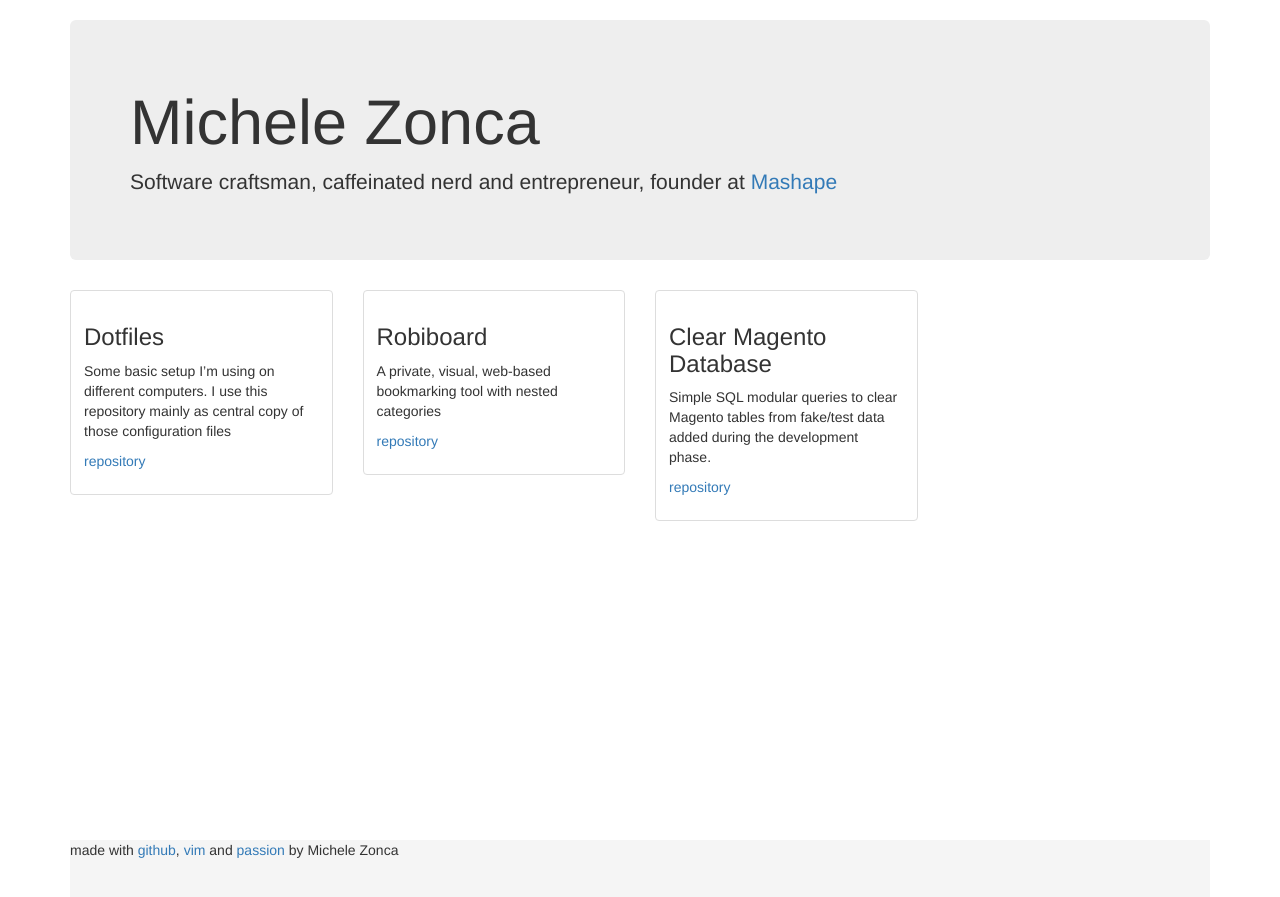
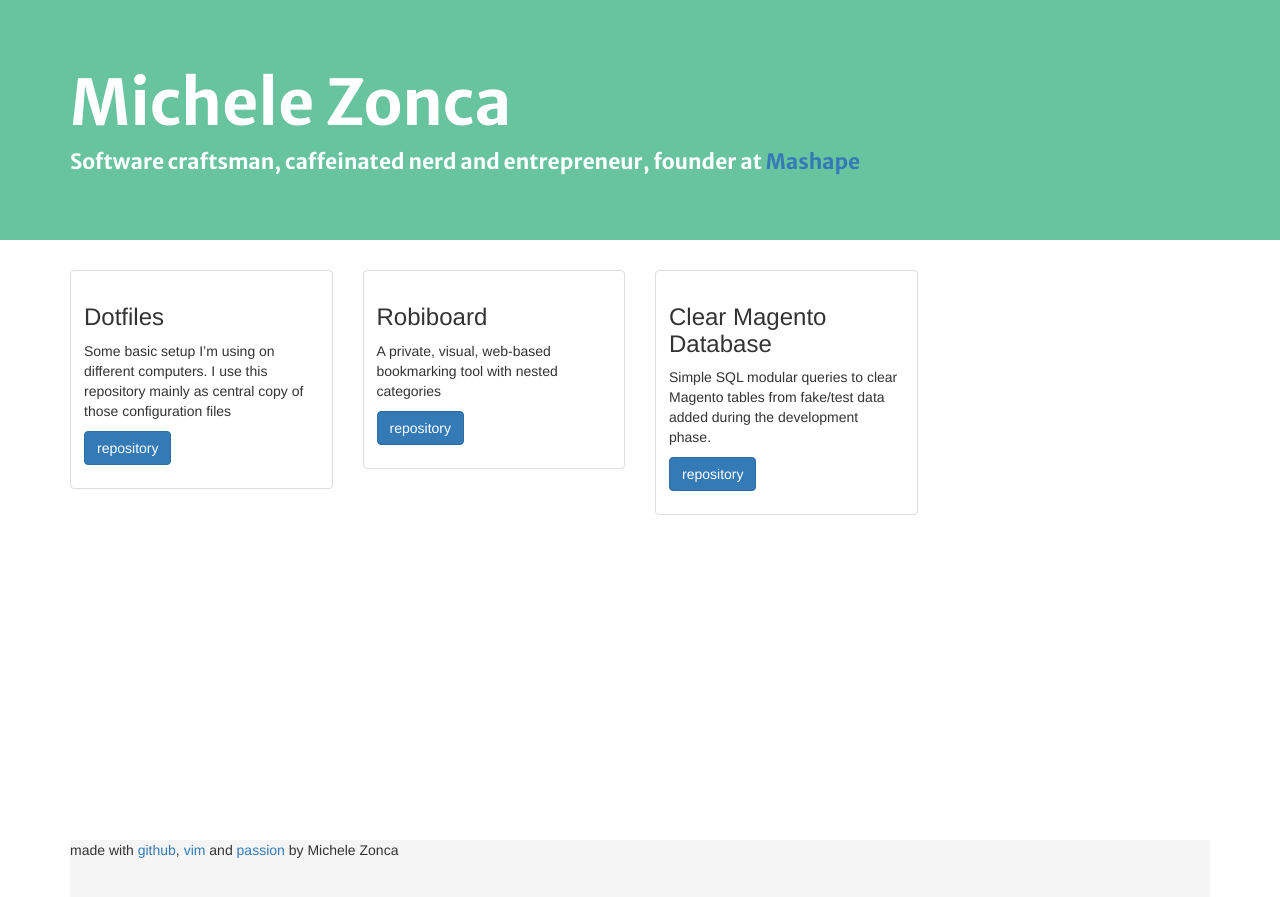
Before and after one commit to shatsar/shatsar.github.io, a Jekyll site: the page built from index.html, in a window 1280 px wide. Shown: the top 897 px of the page. Built offline with Jekyll 4.4.1, drawn with Linux system fonts in a browser that asks for light colours; nearby versions of some CDN libraries; Markdown is read by kramdown in place of the engine named in the settings.

Commit message:
typography and colors

```diff
--- a/_includes/head.html
+++ b/_includes/head.html
@@ -2,4 +2,5 @@
 	<meta name="viewport" content="width=device-width, initial-scale=1.0">
 	<link rel="stylesheet" href="//netdna.bootstrapcdn.com/bootstrap/3.0.0/css/bootstrap.min.css">
 	<link rel="stylesheet" href="css/main.css">
+	<link href='http://fonts.googleapis.com/css?family=Merriweather+Sans:700' rel='stylesheet' type='text/css'>
 </head>
--- a/css/main.css
+++ b/css/main.css
@@ -35,5 +35,10 @@ footer {
 }
 
 .jumbotron {
-	margin-top: 20px;
+	background-color: #68c39f;
+	color: white;
+	font-family: 'Merriweather Sans', sans-serif;
 }
+.jumbotron h1 {
+	font-family: 'Merriweather Sans', sans-serif;
+}
--- a/index.html
+++ b/index.html
@@ -3,15 +3,17 @@ layout: default
 title: Michele Zonca
 ---
 
+<div class="jumbotron">
 <div class="container">
-<div class="jumbotron">
 <h1>Michele Zonca</h1>
 <p>
 Software craftsman, caffeinated nerd and entrepreneur, founder at <a href="http://www.mashape.com" target="_BLANK">Mashape</a>
 </p>
 
 </div>
+</div>
 
+<div class="container">
 <div class="row">
 	{% for post in site.posts %}
   	<div class="col-sm-6 col-md-3">
@@ -19,7 +21,7 @@ Software craftsman, caffeinated nerd and entrepreneur, founder at <a href="http:
 			<div class="caption">
 			<h3>{{ post.title }}</h3>
 			<p> {{ post.excerpt }} </p>
-			<p><a href="{{ post.link }}">repository</a>
+			<p><a href="{{ post.link }}" class="btn btn-primary">repository</a>
 			</div>
 		</div>
 	</div>
```
